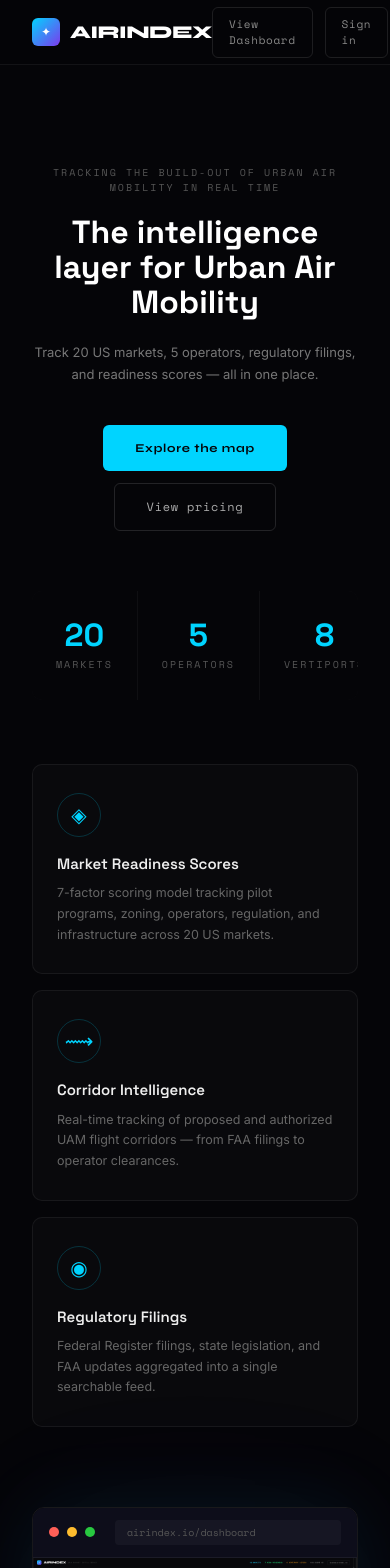
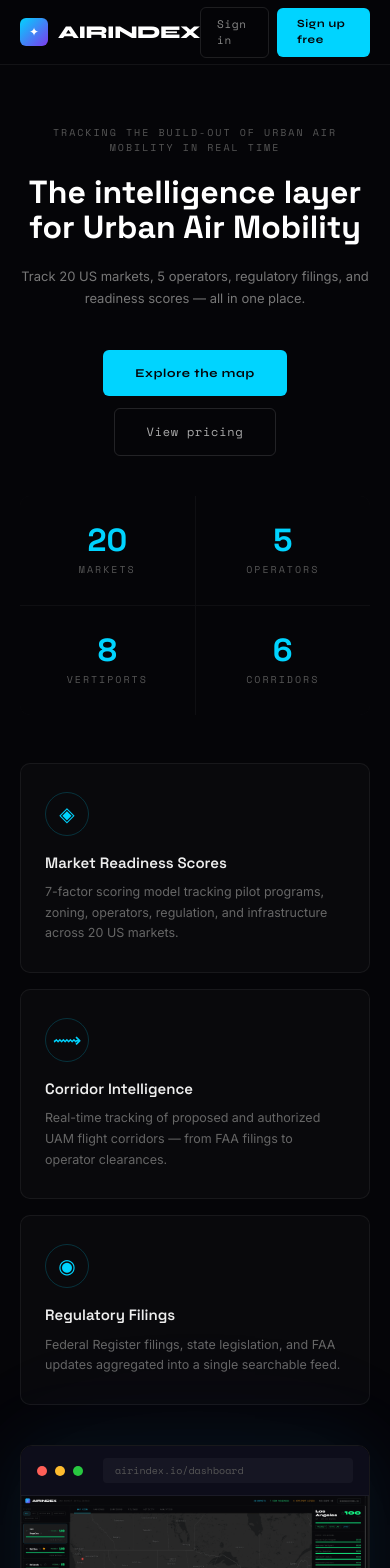
Before and after one commit to Xdrum1/airgrid, a Next.js app: page / in a window 390 px wide. Shown: the top 1568 px of the page. Built offline with nearby package versions, Linux system fonts and the light colour scheme; no server answers.

Commit message:
Optimize landing page for mobile devices

```diff
--- a/src/app/(landing)/page.tsx
+++ b/src/app/(landing)/page.tsx
@@ -95,7 +95,7 @@ export default async function LandingPage() {
           style={{
             maxWidth: 1120,
             margin: "0 auto",
-            padding: "0 32px",
+            padding: "0 20px",
             height: 64,
             display: "flex",
             alignItems: "center",
@@ -128,9 +128,10 @@ export default async function LandingPage() {
               AIRINDEX
             </span>
           </div>
-          <div style={{ display: "flex", alignItems: "center", gap: 12 }}>
+          <div className="landing-nav-buttons" style={{ display: "flex", alignItems: "center", gap: 12 }}>
             <Link
               href="/dashboard"
+              className="nav-hide-mobile"
               style={{
                 color: "#888",
                 fontSize: 11,
@@ -189,7 +190,7 @@ export default async function LandingPage() {
         style={{
           maxWidth: 1120,
           margin: "0 auto",
-          padding: "100px 32px 60px",
+          padding: "clamp(60px, 10vw, 100px) 20px 40px",
           textAlign: "center",
         }}
       >
@@ -274,10 +275,11 @@ export default async function LandingPage() {
         style={{
           maxWidth: 1120,
           margin: "0 auto",
-          padding: "0 32px",
+          padding: "0 20px",
         }}
       >
         <div
+          className="landing-stats-grid"
           style={{
             display: "grid",
             gridTemplateColumns: "repeat(4, 1fr)",
@@ -321,13 +323,13 @@ export default async function LandingPage() {
         style={{
           maxWidth: 1120,
           margin: "0 auto",
-          padding: "64px 32px 0",
+          padding: "48px 20px 0",
         }}
       >
         <div
           style={{
             display: "grid",
-            gridTemplateColumns: "repeat(auto-fit, minmax(280px, 1fr))",
+            gridTemplateColumns: "repeat(auto-fit, minmax(min(280px, 100%), 1fr))",
             gap: 16,
           }}
         >
@@ -407,7 +409,7 @@ export default async function LandingPage() {
         style={{
           maxWidth: 1120,
           margin: "0 auto",
-          padding: "80px 32px",
+          padding: "clamp(40px, 8vw, 80px) 20px",
         }}
       >
         <div
@@ -459,7 +461,7 @@ export default async function LandingPage() {
       </section>
 
       {/* ======== Pricing ======== */}
-      <section id="pricing" style={{ maxWidth: 1120, margin: "0 auto", padding: "40px 32px 100px", scrollMarginTop: 80 }}>
+      <section id="pricing" style={{ maxWidth: 1120, margin: "0 auto", padding: "40px 20px clamp(60px, 8vw, 100px)", scrollMarginTop: 80 }}>
         <div style={{ textAlign: "center", marginBottom: 56 }}>
           <h2
             style={{
@@ -479,7 +481,7 @@ export default async function LandingPage() {
         <div
           style={{
             display: "grid",
-            gridTemplateColumns: "repeat(auto-fit, minmax(280px, 1fr))",
+            gridTemplateColumns: "repeat(auto-fit, minmax(min(280px, 100%), 1fr))",
             gap: 20,
             alignItems: "start",
           }}
@@ -654,7 +656,7 @@ export default async function LandingPage() {
         style={{
           maxWidth: 1120,
           margin: "0 auto",
-          padding: "0 32px 100px",
+          padding: "0 20px clamp(60px, 8vw, 100px)",
           textAlign: "center",
         }}
       >
@@ -710,7 +712,7 @@ export default async function LandingPage() {
       <footer
         style={{
           borderTop: "1px solid rgba(255,255,255,0.06)",
-          padding: "40px 32px",
+          padding: "40px 20px",
           maxWidth: 1120,
           margin: "0 auto",
         }}
@@ -750,7 +752,7 @@ export default async function LandingPage() {
               AIRINDEX
             </span>
           </div>
-          <div style={{ display: "flex", gap: 24 }}>
+          <div className="landing-footer-links" style={{ display: "flex", gap: 24 }}>
             <Link
               href="/dashboard"
               style={{ color: "#444", fontSize: 10, letterSpacing: 1, textDecoration: "none" }}
--- a/src/app/globals.css
+++ b/src/app/globals.css
@@ -98,3 +98,21 @@ body {
     overflow: auto;
   }
 }
+
+/* Landing page responsive */
+@media (max-width: 640px) {
+  .landing-nav-buttons {
+    gap: 8px !important;
+  }
+  .landing-nav-buttons .nav-hide-mobile {
+    display: none !important;
+  }
+  .landing-stats-grid {
+    grid-template-columns: repeat(2, 1fr) !important;
+  }
+  .landing-footer-links {
+    gap: 16px !important;
+    flex-wrap: wrap;
+    justify-content: center;
+  }
+}
```
